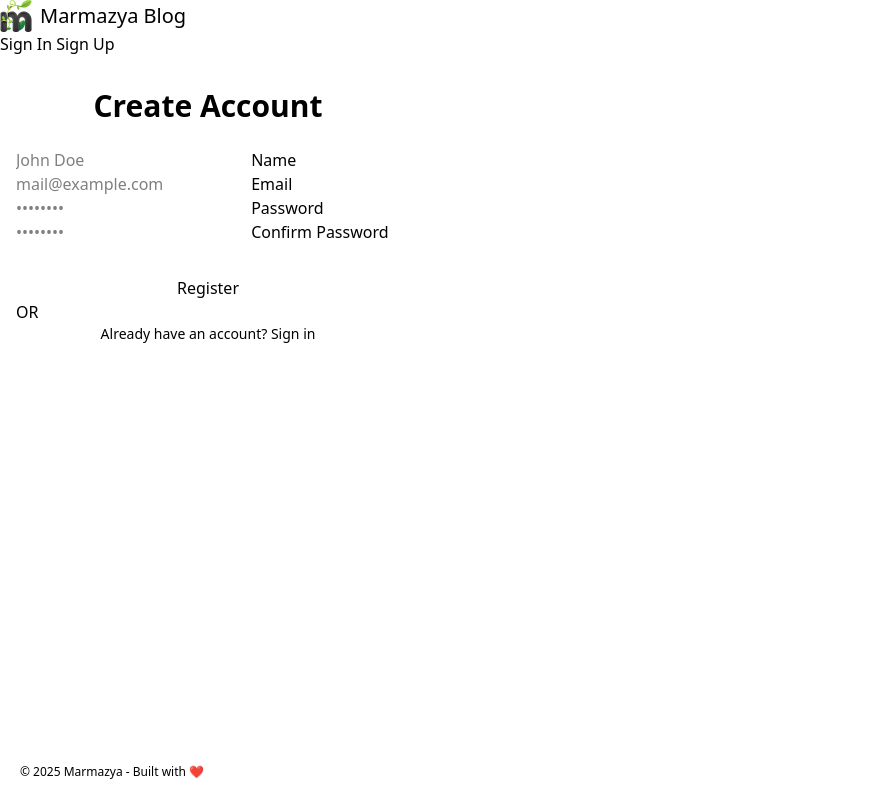
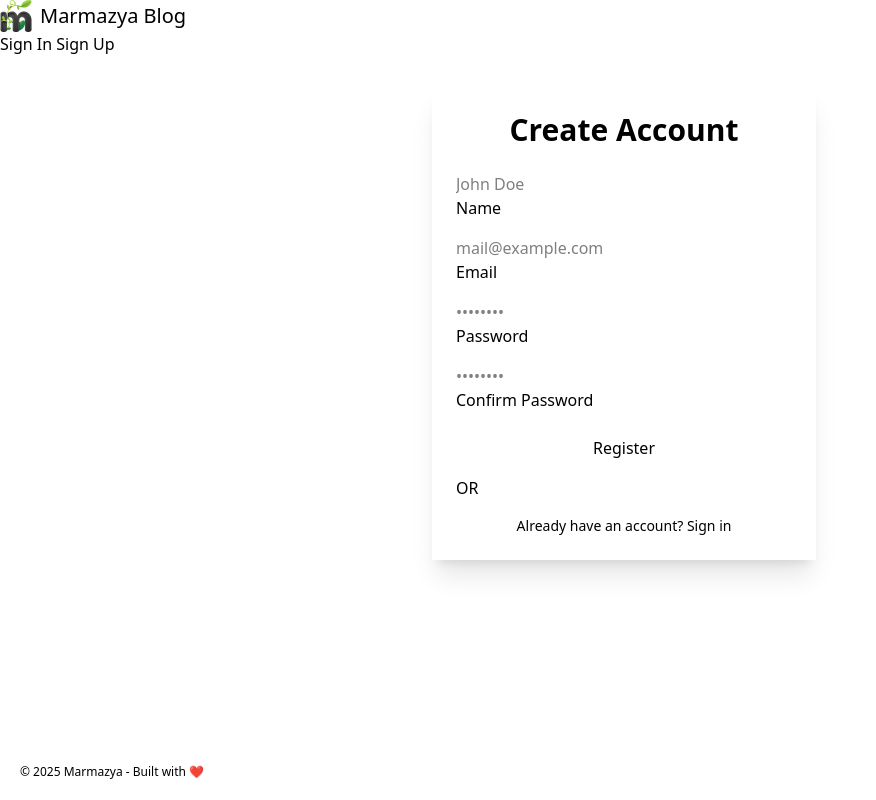
Before and after one commit to Mariam-AbdElKader/Marmazya-Blog, a PHP site: page /Views/register.php in a window 1280 px wide. Shown: the whole page, without its empty margins (0-876 px from the left). Run offline with PHP 8.4, Linux system fonts and the light colour scheme; some libraries are stand-ins or nearby versions; some web fonts are replaced.

Commit message:
fix: enhance responsive layout and spacing in login and register views

```diff
--- a/Views/register.php
+++ b/Views/register.php
@@ -7,78 +7,86 @@
 unset($_SESSION['errors'], $_SESSION['old']);
 ?>
 <div class="hero min-h-[calc(100vh-16rem)]">
-    <div class="hero-content flex-col">
-        <div class="card w-96 bg-base-100">
-            <div class="card-body">
-                <h1 class="text-3xl font-bold text-center mb-6">Create Account</h1>
+    <div class="hero-content flex-col w-full max-w-md mx-auto px-4">
+        <div class="card w-full max-w-sm bg-base-100 shadow-xl">
+            <div class="card-body p-4 sm:p-6">
+                <h1 class="text-2xl sm:text-3xl font-bold text-center mb-4 sm:mb-6">Create Account</h1>
 
-                <form method="POST" action="../Logic/register.php">
+                <form method="POST" action="../Logic/register.php" class="space-y-4">
                     <!-- Name -->
-                    <label class="floating-label mb-3">
+                    <div class="form-control">
+                        <label class="floating-label">
                             <input type="text"
                                    name="name"
                                    placeholder="John Doe"
                                    value="<?= htmlspecialchars($old['name'] ?? '') ?>"
-                               class="input input-bordered<?php if (!empty($errors['name'])) echo ' input-error'; ?>"
+                                   class="input input-bordered w-full<?php if (!empty($errors['name'])) echo ' input-error'; ?>"
                                    required>
                             <span>Name</span>
                         </label>
                         <?php if (!empty($errors['name'])): ?>
-                        <div class="label -mt-4 mb-2 mb-4">
+                            <div class="label -mt-2">
                                 <span class="label-text-alt text-error"><?= $errors['name'] ?></span>
                             </div>
                         <?php endif; ?>
+                    </div>
 
                     <!-- Email -->
-                    <label class="floating-label mb-3">
+                    <div class="form-control">
+                        <label class="floating-label">
                             <input type="email"
                                    name="email"
                                    placeholder="mail@example.com"
                                    value="<?= htmlspecialchars($old['email'] ?? '') ?>"
-                               class="input input-bordered<?php if (!empty($errors['email'])) echo ' input-error'; ?>"
+                                   class="input input-bordered w-full<?php if (!empty($errors['email'])) echo ' input-error'; ?>"
                                    required>
                             <span>Email</span>
                         </label>
                         <?php if (!empty($errors['email'])): ?>
-                        <div class="label -mt-4 mb-2 mb-4">
+                            <div class="label -mt-2">
                                 <span class="label-text-alt text-error"><?= $errors['email'] ?></span>
                             </div>
                         <?php endif; ?>
+                    </div>
 
                     <!-- Password -->
-                    <label class="floating-label mb-3">
+                    <div class="form-control">
+                        <label class="floating-label">
                             <input type="password"
                                    name="password"
                                    placeholder="••••••••"
-                               class="input input-bordered<?php if (!empty($errors['password'])) echo ' input-error'; ?>"
+                                   class="input input-bordered w-full<?php if (!empty($errors['password'])) echo ' input-error'; ?>"
                                    required>
                             <span>Password</span>
                         </label>
                         <?php if (!empty($errors['password'])): ?>
-                        <div class="label -mt-4 mb-2 mb-4">
+                            <div class="label -mt-2">
                                 <span class="label-text-alt text-error"><?= $errors['password'] ?></span>
                             </div>
                         <?php endif; ?>
+                    </div>
 
                     <!-- Password Confirmation -->
-                    <label class="floating-label mb-3">
+                    <div class="form-control">
+                        <label class="floating-label">
                             <input type="password"
                                    name="password_confirmation"
                                    placeholder="••••••••"
-                               class="input input-bordered"
+                                   class="input input-bordered w-full"
                                    required>
                             <span>Confirm Password</span>
                         </label>
+                    </div>
 
                     <!-- Submit Button -->
-                    <div class="form-control mt-8">
-                        <button type="submit" class="btn btn-primary btn-sm w-full">
+                    <div class="form-control mt-6">
+                        <button type="submit" class="btn btn-primary w-full">
                             Register
                         </button>
                     </div>
                 </form>
 
-                <div class="divider">OR</div>
+                <div class="divider my-4">OR</div>
                 <p class="text-center text-sm">
                     Already have an account?
                     <a href="login.php" class="link link-primary">Sign in</a>
```
Also changed, not shown: Views/login.php (+18 -13 lines). Lines whose indentation alone changed are shown as unchanged.
